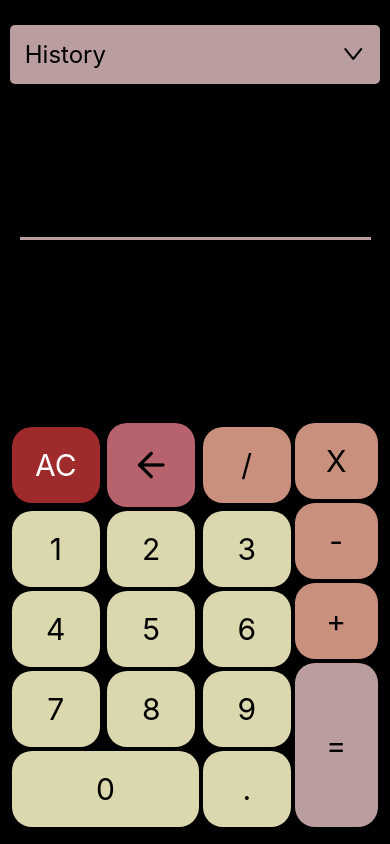
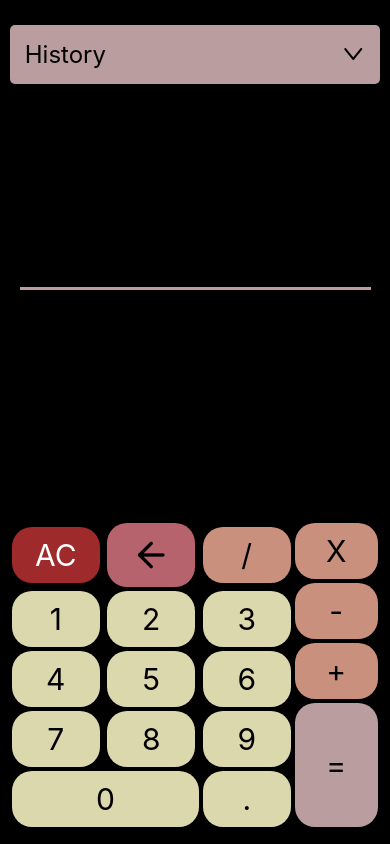
Before and after one commit to Nicolewrack23/Calculator_App, a React Native app in the folder project-calculator-app/: screen / in a window 390 px wide. Built offline with nearby package versions, Linux system fonts and the light colour scheme.

Commit message:
buttons on smaller screen sizes have smaller padding

```diff
--- a/project-calculator-app/components/ButtonContainer.js
+++ b/project-calculator-app/components/ButtonContainer.js
@@ -1,5 +1,6 @@
-import { Pressable, Text, StyleSheet } from "react-native";
+import { Pressable, Text, Dimensions, StyleSheet } from "react-native";
 import { Feather } from "@expo/vector-icons";
+const { height } = Dimensions.get("window");
 
 const Buttons = ({ value, rightValue, onButtonPress }) => {
   const operator =
@@ -10,9 +11,7 @@ const Buttons = ({ value, rightValue, onButtonPress }) => {
 
   let buttonContent = null;
   if (value === "C") {
-    buttonContent = (
-      <Feather testID="C" name="arrow-left" size={40} color="black" />
-    );
+    buttonContent = <Feather name="arrow-left" size={40} color="black" />;
   } else {
     buttonContent = (
       <Text style={[styles.value, value === "AC" && styles.allClearButton]}>
@@ -31,6 +30,7 @@ const Buttons = ({ value, rightValue, onButtonPress }) => {
         value === "AC" && styles.allClearButton,
         value === "C" && styles.backspaceButton,
         rightValue === "=" && styles.equalButton,
+        height >= 600 && styles.smallScreenPadding,
       ]}
       onPress={onButtonPress}
     >
@@ -80,4 +80,7 @@ const styles = StyleSheet.create({
   secondaryColor: {
     backgroundColor: "#CA907E",
   },
+  smallScreenPadding: {
+    padding: 10,
+  },
 });
```
